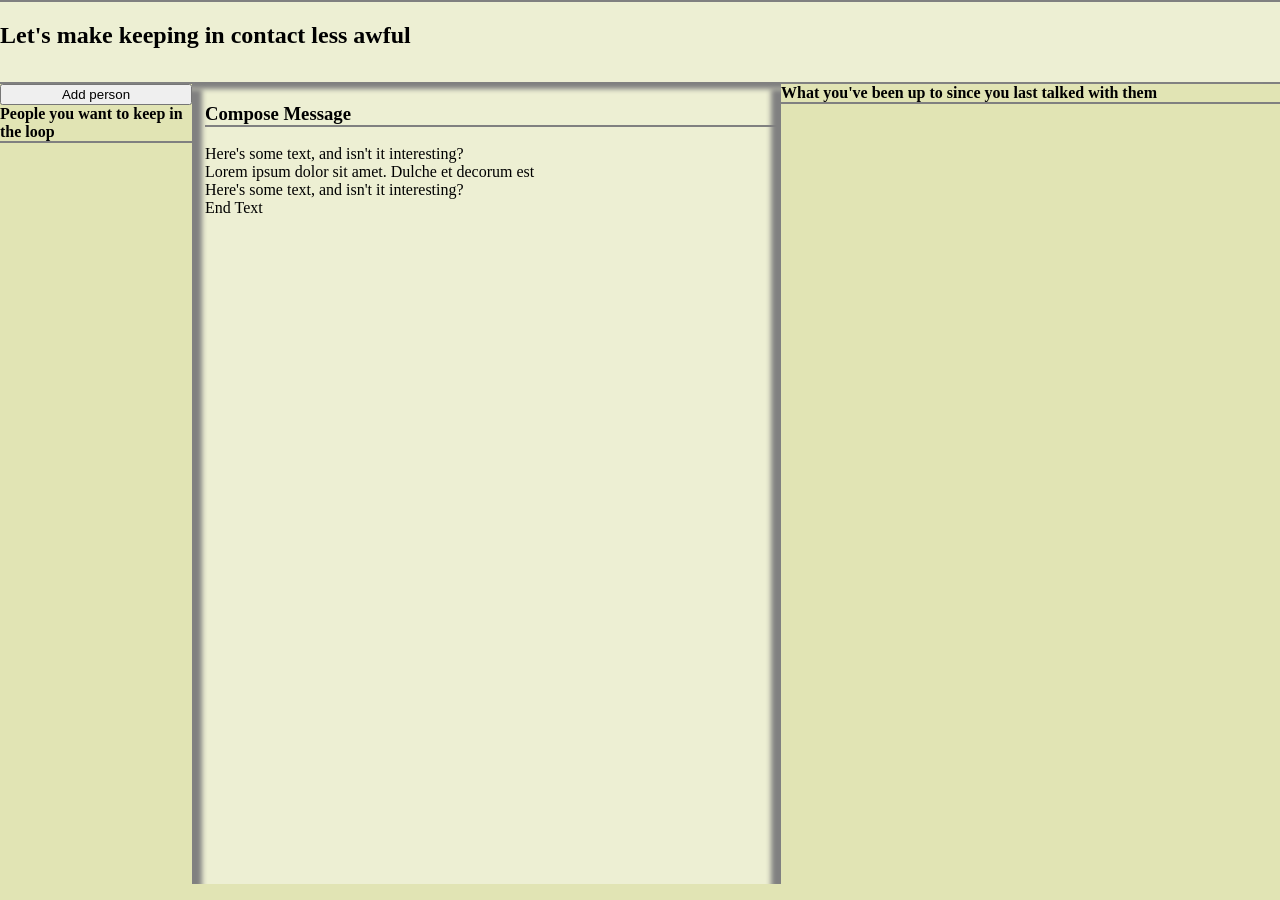
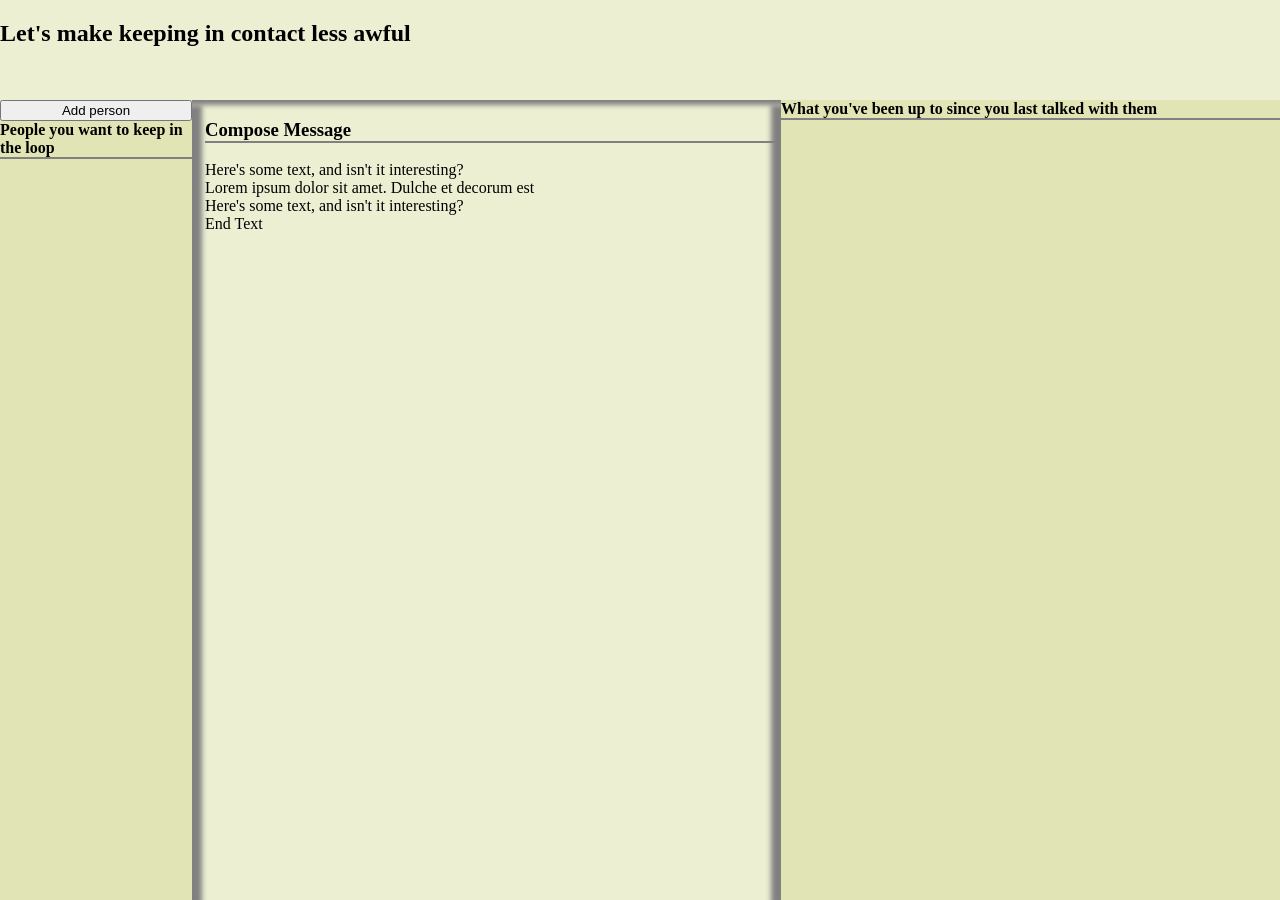
Before and after one commit to mpmcpherson/staggeredContact, a PHP site: page / in a window 1280 px wide. Run offline with PHP 8.4, Linux system fonts and the light colour scheme; data that the repository does not hold is empty; a stand-in replaces the project's code that opens the database connection.

Commit message:
batch message

```diff
--- a/staggeredContacts/css/style.css
+++ b/staggeredContacts/css/style.css
@@ -21,8 +21,7 @@ body
 {
 	box-shadow: 10px 5px 5px gray;
 	display: block;
-	border-top: 2px solid gray;
-	border-bottom: 2px solid gray;
+
 }
 
 .titleBorder{
```
